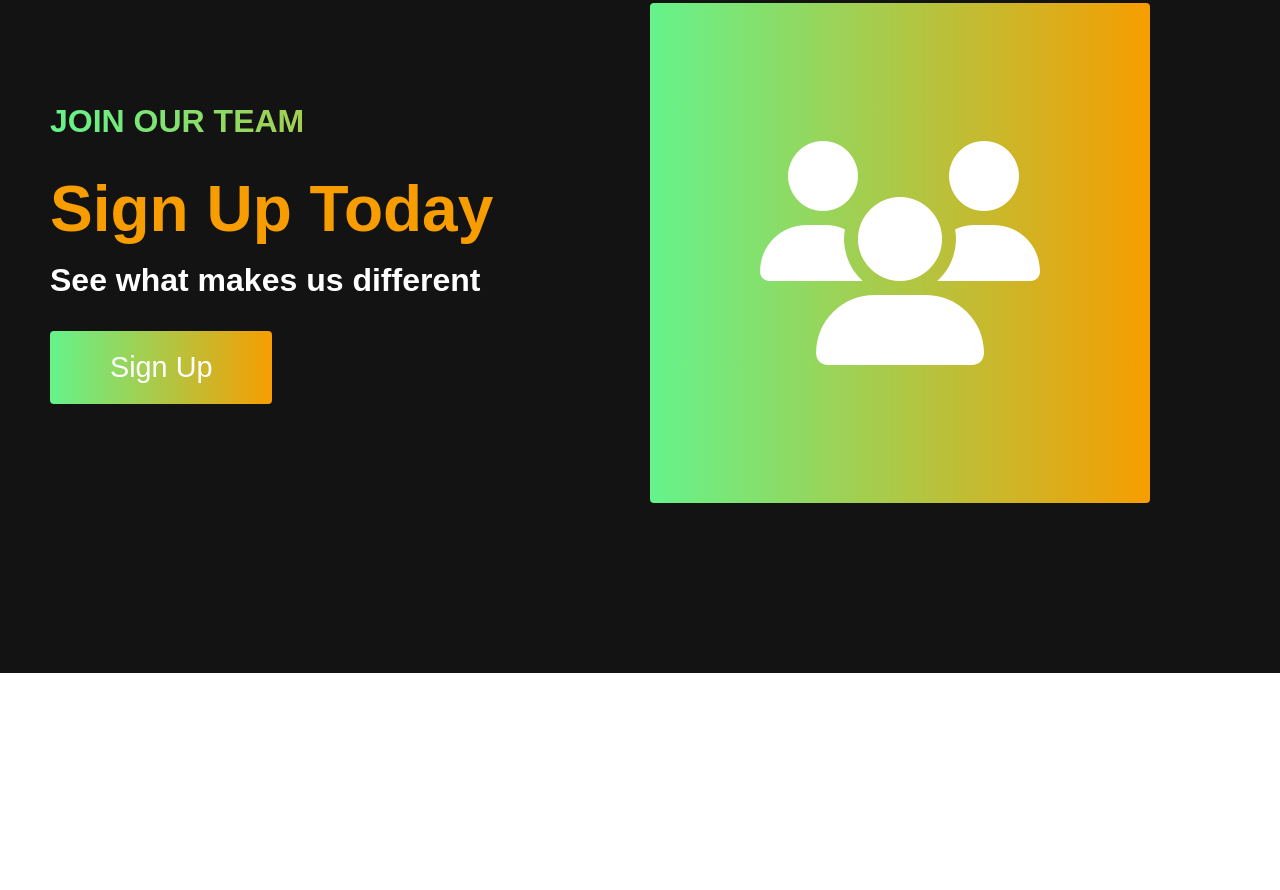
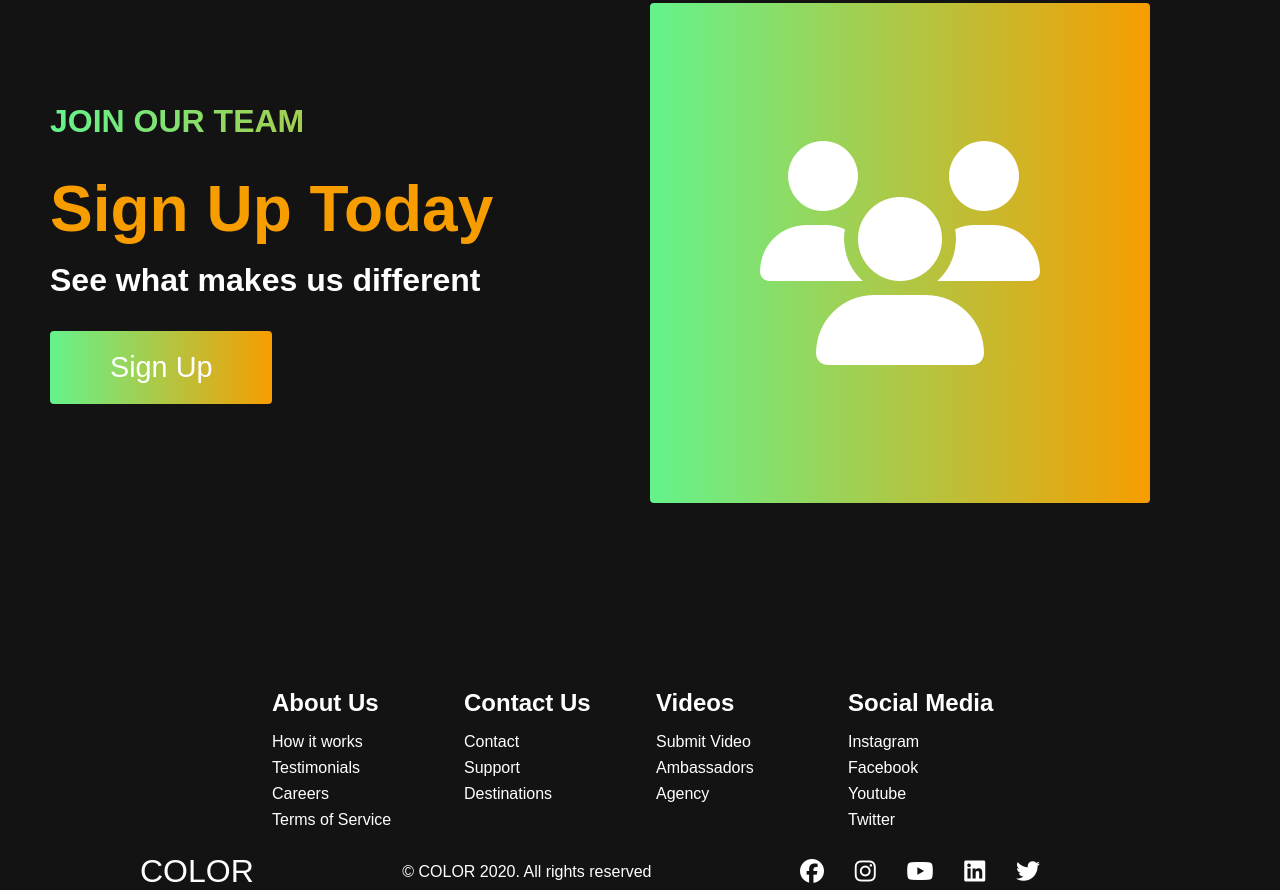
Before and after one commit to WIHVI/landing-page, a plain HTML site: page index.html in a window 1280 px wide. Shown: the part 3195-4085 px from the top of the page. Before the commit the page ends 3868 px from the top, so only its background shows below. Drawn offline with Linux system fonts and the light colour scheme.

Commit message:
footer section added

```diff
--- a/index.html
+++ b/index.html
@@ -103,6 +103,50 @@
             </div>
         </div>
     </main>
+    <!-- Footer Section -->
+    <div class="footer__container">
+        <div class="footer__links">
+            <div class="footer__link--wrapper">
+                <div class="footer__link--items">
+                    <h2>About Us</h2>
+                    <a href="/sign__up">How it works</a> <a href="/">Testimonials</a>
+                    <a href="/">Careers</a> <a href="/">Terms of Service</a>
+                </div>
+                <div class="footer__link--items">
+                    <h2>Contact Us</h2>
+                    <a href="/">Contact</a> <a href="/">Support</a>
+                    <a href="/">Destinations</a>
+                </div>
+            </div>
+            <div class="footer__link--wrapper">
+                <div class="footer__link--items">
+                    <h2>Videos</h2>
+                    <a href="/">Submit Video</a> <a href="/">Ambassadors</a>
+                    <a href="/">Agency</a>
+                </div>
+                <div class="footer__link--items">
+                    <h2>Social Media</h2>
+                    <a href="/">Instagram</a> <a href="/">Facebook</a>
+                    <a href="/">Youtube</a> <a href="/">Twitter</a>
+                </div>
+            </div>
+        </div>
+        <section class="social__media">
+            <div class="social__media--wrap">
+                <div class="footer__logo">
+                    <a href="/" id="footer__logo">COLOR</a>
+                </div>
+                <p class="website__rights">© COLOR 2020. All rights reserved</p>
+                <div class="social__icons">
+                    <a href="/" class="social__icon--link" target="_blank"><i class="fab fa-facebook"></i></a>
+                    <a href="/" class="social__icon--link"><i class="fab fa-instagram"></i></a>
+                    <a href="/" class="social__icon--link"><i class="fab fa-youtube"></i></a>
+                    <a href="/" class="social__icon--link"><i class="fab fa-linkedin"></i></a>
+                    <a href="/" class="social__icon--link"><i class="fab fa-twitter"></i></a>
+                </div>
+            </div>
+        </section>
+    </div>
     <script src="./script.js"></script>
 </body>
 
--- a/style.css
+++ b/style.css
@@ -541,3 +541,120 @@
         grid-template-columns: 1fr;
     }
 }
+
+/* Footer Section */
+
+.footer__container {
+    background: #131313;
+    display: flex;
+    flex-direction: column;
+    justify-content: center;
+    align-items: center;
+  }
+
+  #footer__logo {
+    color: #fff;
+    display: flex;
+    align-items: center;
+    cursor: pointer;
+    text-decoration: none;
+    font-size: 2rem;
+  }
+
+  .footer__links {
+    width: 100%;
+    max-width: 1000px;
+    display: flex;
+    justify-content: center;
+  }
+
+  .footer__link--wrapper {
+    display: flex;
+  }
+
+  .footer__link--items {
+    display: flex;
+    flex-direction: column;
+    align-items: flex-start;
+    margin: 16px;
+    text-align: left;
+    width: 160px;
+    box-sizing: border-box;
+  }
+
+  .footer__link--items h2 {
+    margin-bottom: 16px;
+    color: #fff;
+  }
+
+  .footer__link--items a {
+    color: #fff;
+    text-decoration: none;
+    margin-bottom: 0.5rem;
+    transition: 0.3 ease-out;
+  }
+
+  .footer__link--items a:hover {
+    color: #e9e9e9;
+    transition: 0.3 ease-out;
+  }
+
+  .social__icon--link {
+    color: #fff;
+    font-size: 24px;
+  }
+
+  .social__media {
+    max-width: 1000px;
+    width: 100%;
+  }
+
+  .social__media--wrap {
+    display: flex;
+    justify-content: space-between;
+    align-items: center;
+    width: 90%;
+    max-width: 1000px;
+    margin: 40px auto o auto;
+  }
+
+  .social__icons {
+    display: flex;
+    justify-content: space-between;
+    align-items: center;
+    width: 240px;
+  }
+
+  .website__rights {
+    color: #fff;
+  }
+
+  @media screen and (max-width: 820px) {
+    .footer__links {
+      padding-top: 2rem;
+    }
+
+    #footer__logo {
+      margin-bottom: 2rem;
+    }
+
+    .website__rights {
+      margin-bottom: 2rem;
+    }
+
+    .footer__link--wrapper {
+      flex-direction: column;
+    }
+
+    .social__media--wrap {
+      flex-direction: column;
+    }
+  }
+
+  @media screen and (max-width: 480px) {
+    .footer__link--items {
+      margin: 0;
+      padding: 10px;
+      width: 100%;
+    }
+  }
```
